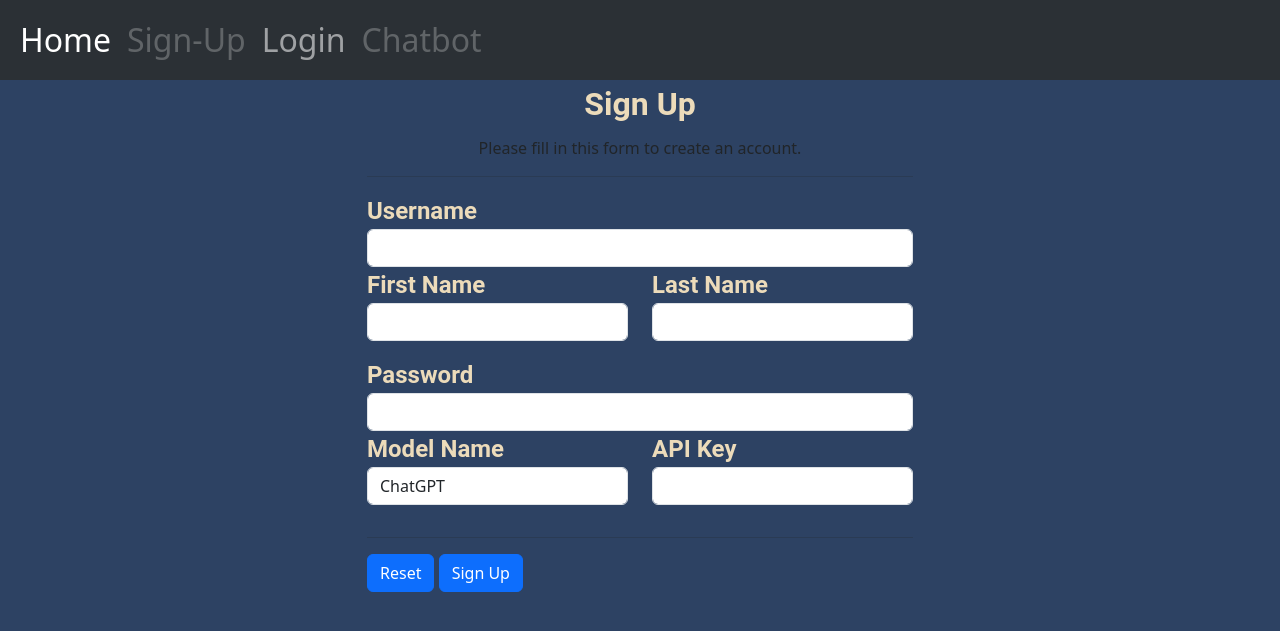
After one commit to dmcmenamin/MScProject, a Flask app: template templates/signup.html in a window 1280 px wide. The commit adds this page. Shown: the top 631 px of the page. Run offline with Flask 3, Linux system fonts and the light colour scheme; the template is opened without the code that fills it, so the values that code supplies are empty; parts of the project's set-up code (start-up, migrations or seed data) failed here and were passed over.

Commit message:
Added HTML pages for Chatbot, Signup Updated HTML page for HTML
Updated queries.py

```diff
--- a/static/CSS/style.css
+++ b/static/CSS/style.css
@@ -68,6 +68,10 @@ body {
     margin: 10px auto auto;
 }
 
+.llm-api-key {
+    white-space: nowrap;
+}
+
 .navbar {
     font-size: 32px;
 }
--- /dev/null
+++ b/templates/signup.html
@@ -0,0 +1,93 @@
+<!DOCTYPE html>
+<html lang="en">
+<head>
+    <meta charset="UTF-8">
+    <title>Sign Up Page</title>
+
+    <!-- CSS -->
+    <link rel="stylesheet" type="text/css" href="../static/CSS/style.css">
+
+    <!-- Bootstrap CSS -->
+    <link href="https://cdn.jsdelivr.net/npm/bootstrap@5.3.2/dist/css/bootstrap.min.css"
+          rel="stylesheet" integrity="sha384-T3c6CoIi6uLrA9TneNEoa7RxnatzjcDSCmG1MXxSR1GAsXEV/Dwwykc2MPK8M2HN"
+          crossorigin="anonymous">
+
+    <!-- JQuery -->
+    <script src="https://code.jquery.com/jquery-3.6.3.js"
+        integrity="sha256-nQLuAZGRRcILA+6dMBOvcRh5Pe310sBpanc6+QBmyVM=" crossorigin="anonymous"></script>
+
+</head>
+<body class="bg-custom">
+
+<!-- Navbar -->
+    <nav class="navbar navbar-expand-lg bg-body-tertiary" data-bs-theme="dark">
+      <div class="container-fluid">
+        <button class="navbar-toggler" type="button" data-bs-toggle="collapse" data-bs-target="#navbarNavAltMarkup" aria-controls="navbarNavAltMarkup" aria-expanded="false" aria-label="Toggle navigation">
+          <span class="navbar-toggler-icon"></span>
+        </button>
+        <div class="collapse navbar-collapse" id="navbarNavAltMarkup">
+          <div class="navbar-nav">
+            <a class="nav-link active" aria-current="page" href="index.html">Home</a>
+            <a class="nav-link disabled" aria-disabled="true" href="#">Sign-Up</a>
+            <a class="nav-link" href="#">Login</a>
+            <a class="nav-link disabled" aria-disabled="true">Chatbot</a>
+          </div>
+        </div>
+      </div>
+    </nav>
+
+    <!-- Sign Up Form -->
+    <form>
+        <div class="container">
+            <div class="row">
+                <div class="col-md-6 offset-md-3">
+                    <h1 class="text-center font-header-custom">Sign Up</h1>
+                    <p class="text-center ">Please fill in this form to create an account.</p>
+                    <hr class="mb-3">
+
+                    <!-- Input Text Box for Username -->
+                    <label for="username" class="font-header-custom-2">Username</label>
+                    <input class="form-control" id="username" type="text" name="username" required>
+
+                    <!-- Input Group for First and Last Name, where First Name is on the left and Last Name is on the right -->
+                       <div class="row">
+                            <div class="col-md-6 mb-3">
+                                <label for="firstName" class="font-header-custom-2">First Name</label>
+                                <input class="form-control" id="firstName" type="text" name="firstName" required>
+                            </div>
+                            <div class="col-md-6 mb-3">
+                                <label for="lastName" class="font-header-custom-2">Last Name</label>
+                                <input class="form-control" id="lastName" type="text" name="lastName" required>
+                            </div>
+                        </div>
+
+                    <label for="password" class="font-header-custom-2">Password</label>
+                    <input class="form-control" id="password" type="password" name="password" required>
+
+                    <!-- Text Box on left which is prefilled with Large Language Model Name, which comes from the database
+                            Text Box on right which allows user to enter API Key -->
+                    <div class="row">
+                        <div class="col-md-6 mb-3">
+                            <label for="LLM-Name" class="font-header-custom-2">Model Name</label>
+                            <input class="form-control" id="LLM-Name" type="text" name="LLM-Name" value="ChatGPT" readonly>
+                        </div>
+                        <div class="col-md-6 mb-3">
+                            <label for="API-Key" class="font-header-custom-2">API Key</label>
+                            <input class="form-control" id="API-Key" type="text" name="API-Key" required>
+                        </div>
+                    </div>
+
+
+                    <hr class="mb-3">
+                    <!-- Clear Text Box Button -->
+                    <input class="btn btn-primary" type="reset" id="clear" name="clear" value="Reset">
+                    <!-- Submit Button -->
+                    <input class="btn btn-primary" type="submit" id="register" name="create" value="Sign Up">
+
+                </div>
+            </div>
+        </div>
+    </form>
+
+</body>
+</html>
```
Also changed, not shown: src/controllers/controller.py (+2 -8 lines), src/database/queries.py (+6 -3 lines), templates/chatbot.html (+3 -13 lines), templates/index.html (+87 -12 lines), templates/index_2.html (deleted, +0 -181 lines).
